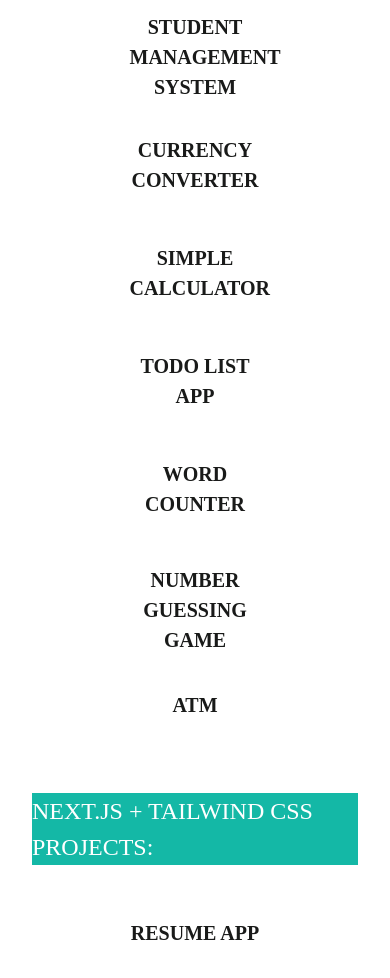
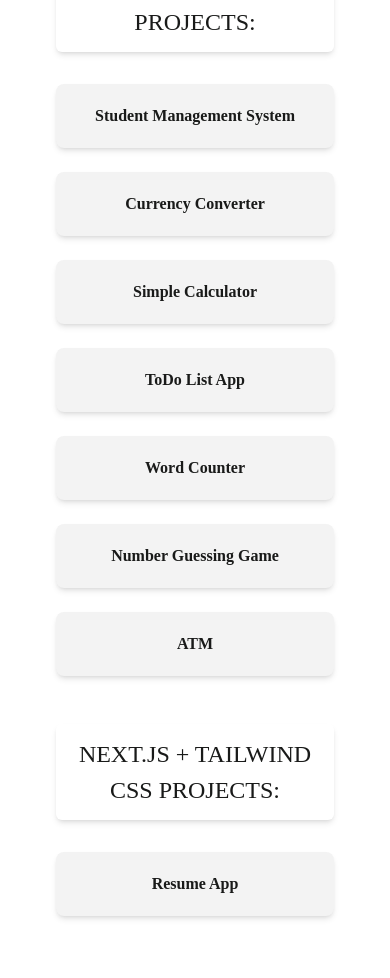
Before and after one commit to SyedAhmadShaan/resume-app, a Next.js app: page /my-projects in a window 390 px wide. Shown: the part 1000-1978 px from the top of the page. Built offline with nearby package versions, Linux system fonts and the light colour scheme.

Commit message:
using reuseable button component

```diff
--- /dev/null
+++ b/src/app/components/Button.tsx
@@ -0,0 +1,31 @@
+import Link from 'next/link';
+import React from 'react';
+
+type ButtonProps = {
+  href?: string;
+  title: string;
+  target?: '_blank';
+  onClick?: () => void;
+  className?: string;
+};
+
+const Button: React.FC<ButtonProps> = ({ href, title, target, onClick, className }) => {
+  const buttonContent = (
+    <button
+      onClick={onClick}
+      className={`w-full h-16 flex items-center justify-center rounded-lg shadow-md font-bold text-black bg-grey hover:bg-teal transition-colors ${className}`}
+    >
+      {title}
+    </button>
+  );
+
+  return href ? (
+    <Link href={href} target={target} className='w-full'>
+      {buttonContent}
+    </Link>
+  ) : (
+    buttonContent
+  );
+};
+
+export default Button;
--- a/src/app/my-certifications/page.tsx
+++ b/src/app/my-certifications/page.tsx
@@ -1,26 +1,34 @@
-import Link from 'next/link'
-import React from 'react'
+import Link from 'next/link';
+import React from 'react';
+import Button from '../components/Button';
 
 const Certifications = () => {
-    return (
-        <div className='bg-grey'>
+  return (
+    <div className='bg-white p-6 md:p-8 lg:p-12'>
+      <h1 className='text-black text-3xl md:text-4xl font-display text-center mb-8'>Certifications</h1>
+      <hr className='border-teal-500 mb-8' />
 
-            <h1 className='font-serif text-teal-500 flex flex-col items-center'>Certifications</h1>
-            <hr />
-            <h2 className='bg-teal-500 text-white flex flex-col items-center gap-5 mt-10 mb-5'>Here are some of the certifications I have achieved:</h2>
-            <div className='flex flex-col gap-3 font-bold items-center'>
-                <button className='btn2 btn-outline p-4 h-fit'>
-                    <Link href="https://www.udacity.com/certificate/e/cf86c978-0184-11ef-937d-7b1fe50dcf76" target='blank'>Introducing Generative AI with AWS | Udacity | 2024</Link>
-                    </button>
-                <button className='btn2 btn-outline p-4 h-fit'>
-                <Link href="https://www.credly.com/badges/6165d917-9627-47e1-aa5b-872172e31c2a/linked_in_profile" target='blank'>Google Data Anaytics Professional | Coursera | 2024</Link>
-                    </button>
-                <button className='btn2 btn-outline p-4 h-fit'>
-                <Link href="https://digiskills.pk/images/verify/VerifyCertificate_Batch-01.jpg" target='blank'>Freelancing | DigiSkills | 2018</Link>
-                </button>
-            </div>
-        </div>
-      )
-}
+      <h2 className='bg-grey text-black text-2xl md:text-3xl text-center py-4 px-6 rounded-lg shadow-lg mb-8'>
+        Some of the certifications I have achieved:
+      </h2>
 
-export default Certifications
+      <div className="grid grid-cols-1 md:grid-cols-2 lg:grid-cols-3 gap-6">
+        <Button
+          href="https://www.udacity.com/certificate/e/cf86c978-0184-11ef-937d-7b1fe50dcf76"
+          title="Introducing Generative AI with AWS | Udacity | 2024"
+        />
+        <Button
+          href="https://www.credly.com/badges/6165d917-9627-47e1-aa5b-872172e31c2a/linked_in_profile"
+          title="Google Data Analytics Professional | Coursera | 2024"
+        />
+        <Button
+          href="https://digiskills.pk/images/verify/VerifyCertificate_Batch-01.jpg"
+          title="Freelancing | DigiSkills | 2018"
+        />
+      </div>
+    </div>
+  );
+};
+
+
+export default Certifications;
--- a/src/app/my-hobbies/page.tsx
+++ b/src/app/my-hobbies/page.tsx
@@ -1,20 +1,25 @@
-import React from 'react'
+import React from 'react';
+import Button from '../components/Button';
 
 const Hobbies = () => {
-    return (
-        <div className='bg-white'>
+  return (
+    <div className='bg-white p-6 md:p-8 lg:p-12'>
+      <h1 className='text-black text-3xl md:text-4xl font-display text-center mb-8'>Hobbies</h1>
+      <hr className='border-teal-500 mb-8' />
 
-            <h1 className='font-serif text-teal-500 flex flex-col items-center'>Hobbies</h1>
-            <hr />
-            <h2 className='bg-teal text-white flex flex-col items-center gap-5 mt-10 mb-5'>In my free time I love:</h2>
-            <div className='flex flex-col items-center gap-3 font-bold'>
-                <button className='btn1 btn-outline bg-green gap-3'>Coding</button>
-                <button className='btn1 btn-outline bg-yellow gap-3'>Watching Movies</button>
-                <button className='btn1 btn-outline bg-teal-500 gap-3'>Workout</button>
-                <button className='btn1 btn-outline bg-yellow gap-3'>Playing Video Games</button>
-            </div>
-        </div>
-      )
-}
+      <h2 className='bg-grey text-black text-2xl md:text-3xl text-center py-4 px-6 rounded-lg shadow-lg mb-8'>
+        In my free time I love:
+      </h2>
 
-export default Hobbies
+      <div className='grid grid-cols-1 md:grid-cols-2 lg:grid-cols-3 gap-6'>
+        <Button title='Coding' />
+        <Button title='Watching Movies' />
+        <Button title='Workout' />
+        <Button title='Playing Video Games' />
+      </div>
+    </div>
+  );
+};
+
+
+export default Hobbies;
--- a/src/app/my-projects/page.tsx
+++ b/src/app/my-projects/page.tsx
@@ -1,37 +1,63 @@
-
-import React from 'react'
-import Link from 'next/link'
+import React from 'react';
+import Link from 'next/link';
+import Button from '../components/Button';
 
 const Projects = () => {
   return (
-    <div className='bg-white'>
-      <h1 className='font-serif text-teal-500 flex flex-col items-center'>Projects</h1>
-      <hr className='mb-6' />
-      <h2 className='bg-teal text-white flex flex-col items-center gap-5 mt-10 mb-5'>TypeScript + Node.js projects:</h2>
+    <div className="bg-white p-6 md:p-8 lg:p-12">
+      <h1 className="text-black text-3xl md:text-4xl font-display text-center mb-8">Projects</h1>
+      <hr className="border-teal-400 mb-8" />
 
-      <div className='flex flex-col gap-3 font-bold items-center'>
-            <button className='btn1 btn-outline gap-3'>
-              <Link href="https://github.com/SyedAhmadShaan/Batch-57/tree/main/learn-typescript/Node%20Projects/Student_Management_System" target='blank'>
-              Student Management System</Link></button>
-            <button className='btn1 btn-outline p-4'>
-              <Link href="https://github.com/SyedAhmadShaan/Batch-57/tree/main/learn-typescript/Node%20Projects/Currency-Converter" target='blank'>Currency Converter</Link></button>
-            <button className='btn1 btn-outline p-4'>
-              <Link href="https://github.com/SyedAhmadShaan/Batch-57/tree/main/learn-typescript/Node%20Projects/Simple-Calculator" target='blank'>Simple Calculator</Link></button>
-            <button className='btn1 btn-outline p-4'>
-              <Link href="https://github.com/SyedAhmadShaan/Batch-57/tree/main/learn-typescript/Node%20Projects/Todo-list-app">ToDo List App</Link></button>
-            <button className='btn1 btn-outline btn-lg p-4'>
-              <Link href="https://github.com/SyedAhmadShaan/Batch-57/tree/main/learn-typescript/Node%20Projects/Word-Counter">Word Counter</Link></button>
-            <button className='btn1 btn-outline p-4'>
-              <Link href="https://github.com/SyedAhmadShaan/Batch-57/tree/main/learn-typescript/Node%20Projects/cli-number-guessing-game">Number Guessing Game</Link></button>
-            <button className='btn1 btn-outline p-4'>
-              <Link href="https://github.com/SyedAhmadShaan/Batch-57/tree/main/learn-typescript/Node%20Projects/ATM">ATM</Link></button>
+      <section>
+        <h2 className="bg-teal-600 text-black text-2xl md:text-3xl text-center py-3 rounded-md shadow-md mb-8">
+          TypeScript + Node.js Projects:
+        </h2>
+        <div className="grid grid-cols-1 md:grid-cols-2 lg:grid-cols-3 gap-6">
+          <Button
+            href="https://github.com/SyedAhmadShaan/Batch-57/tree/main/learn-typescript/Node%20Projects/Student_Management_System"
+            title="Student Management System"
+          />
+          <Button
+            href="https://github.com/SyedAhmadShaan/Batch-57/tree/main/learn-typescript/Node%20Projects/Currency-Converter"
+            title="Currency Converter"
+          />
+          <Button
+            href="https://github.com/SyedAhmadShaan/Batch-57/tree/main/learn-typescript/Node%20Projects/Simple-Calculator"
+            title="Simple Calculator"
+          />
+          <Button
+            href="https://github.com/SyedAhmadShaan/Batch-57/tree/main/learn-typescript/Node%20Projects/Todo-list-app"
+            title="ToDo List App"
+          />
+          <Button
+            href="https://github.com/SyedAhmadShaan/Batch-57/tree/main/learn-typescript/Node%20Projects/Word-Counter"
+            title="Word Counter"
+          />
+          <Button
+            href="https://github.com/SyedAhmadShaan/Batch-57/tree/main/learn-typescript/Node%20Projects/cli-number-guessing-game"
+            title="Number Guessing Game"
+          />
+          <Button
+            href="https://github.com/SyedAhmadShaan/Batch-57/tree/main/learn-typescript/Node%20Projects/ATM"
+            title="ATM"
+          />
         </div>
-        <h2 className='bg-teal text-white flex flex-col items-center gap-5 mt-10 mb-5'>Next.js + Tailwind CSS Projects:</h2>
-        <div className='flex flex-col gap-3 font-bold items-center'>
-            <button className='btn1 btn-outline gap-3'><Link href="https://github.com/SyedAhmadShaan/resume-app" target='blank'>Resume App</Link></button>
+      </section>
+
+      <section className="mt-12">
+        <h2 className="bg-teal-600 text-black text-2xl md:text-3xl text-center py-3 rounded-md shadow-md mb-8">
+          Next.js + Tailwind CSS Projects:
+        </h2>
+        <div className="grid grid-cols-1 md:grid-cols-2 lg:grid-cols-3 gap-6">
+          <Button
+            href="https://github.com/SyedAhmadShaan/resume-app"
+            title="Resume App"
+          />
         </div>
+      </section>
     </div>
-  )
-}
+  );
+};
 
-export default Projects
+
+export default Projects;
```
